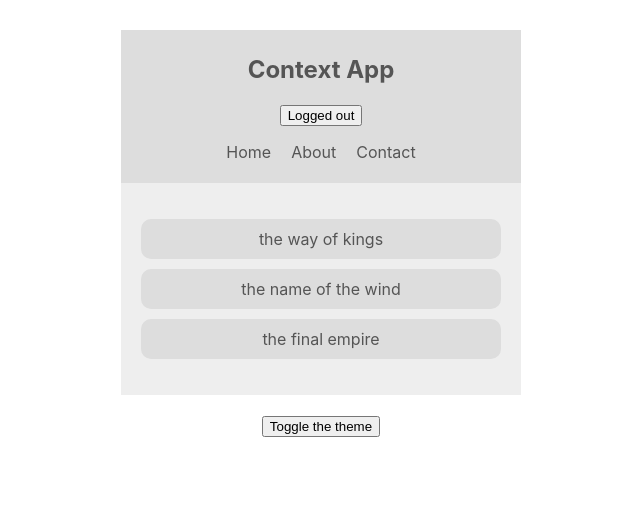
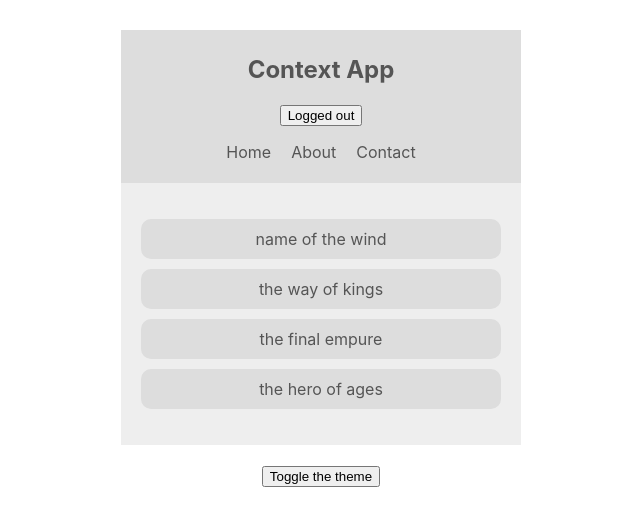
Before and after one commit to bryangottschalk/learning-react-context-and-hooks, a React (Create React App) app: page / in a window 1280 px wide. Shown: the top 526 px of the page, without its empty margins (319-959 px from the left). Built offline with nearby package versions, Linux system fonts and the light colour scheme.

Commit message:
create BookContext with a functional component (Auth and Theme Contexts use classes)

```diff
--- a/src/App.js
+++ b/src/App.js
@@ -5,6 +5,7 @@
 
 import ThemeContextProvider from './contexts/ThemeContext';
 import AuthContextProvider from './contexts/AuthContext';
+import BookContextProvider from './contexts/BookContext';
 
 function App() {
   return (
@@ -12,7 +13,9 @@
       <ThemeContextProvider>
         <AuthContextProvider>
           <Navbar />
-          <BookList />
+          <BookContextProvider>
+            <BookList />
+          </BookContextProvider>
           <ThemeToggle />
         </AuthContextProvider>
       </ThemeContextProvider>
--- a/src/components/BookList.js
+++ b/src/components/BookList.js
@@ -1,8 +1,10 @@
 import React, { useContext } from 'react';
 import { ThemeContext } from '../contexts/ThemeContext';
+import { BookContext } from '../contexts/BookContext';
 
 const BookList = () => {
   const { isLightTheme, light, dark } = useContext(ThemeContext);
+  const { books } = useContext(BookContext);
   const theme = isLightTheme ? light : dark;
   return (
     <div
@@ -10,12 +12,15 @@
       style={{ color: theme.syntax, background: theme.bg }}
     >
       <ul>
-        <li style={{ background: theme.ui }}>the way of kings</li>
-        <li style={{ background: theme.ui }}>the name of the wind</li>
-        <li style={{ background: theme.ui }}>the final empire</li>
+        {books.map(book => {
+          return (
+            <li key={book.id} style={{ background: theme.ui }}>
+              {book.title}
+            </li>
+          );
+        })}
       </ul>
     </div>
   );
 };
-
 export default BookList;
--- /dev/null
+++ b/src/contexts/BookContext.js
@@ -0,0 +1,20 @@
+import React, { createContext, useState } from 'react';
+
+export const BookContext = createContext();
+
+const BookContextProvider = props => {
+  // take in props so it can provide the children
+  const [books, setBooks] = useState([
+    { title: 'name of the wind', id: 1 },
+    { title: 'the way of kings', id: 2 },
+    { title: 'the final empure', id: 3 },
+    { title: 'the hero of ages', id: 4 },
+  ]);
+  return (
+    <BookContext.Provider value={{ books }}>
+      {props.children}
+    </BookContext.Provider>
+  );
+};
+
+export default BookContextProvider;
```
